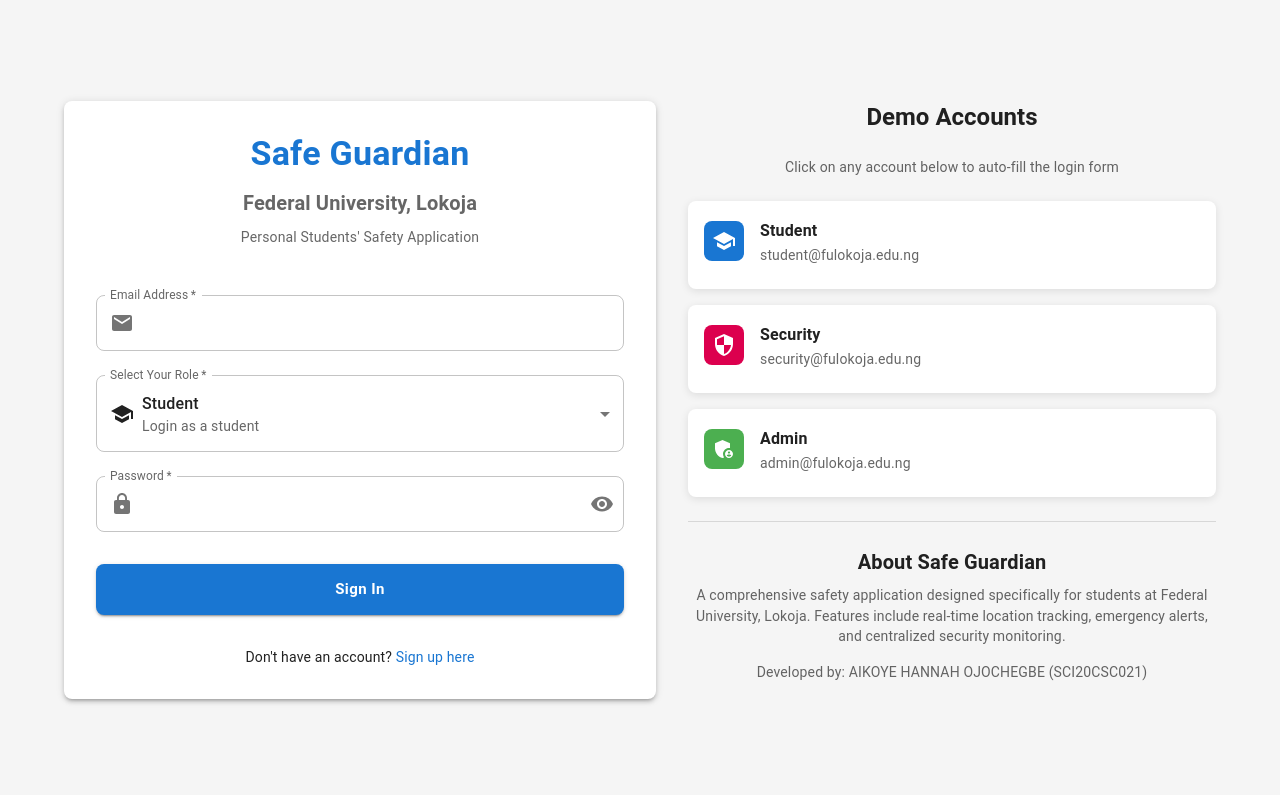
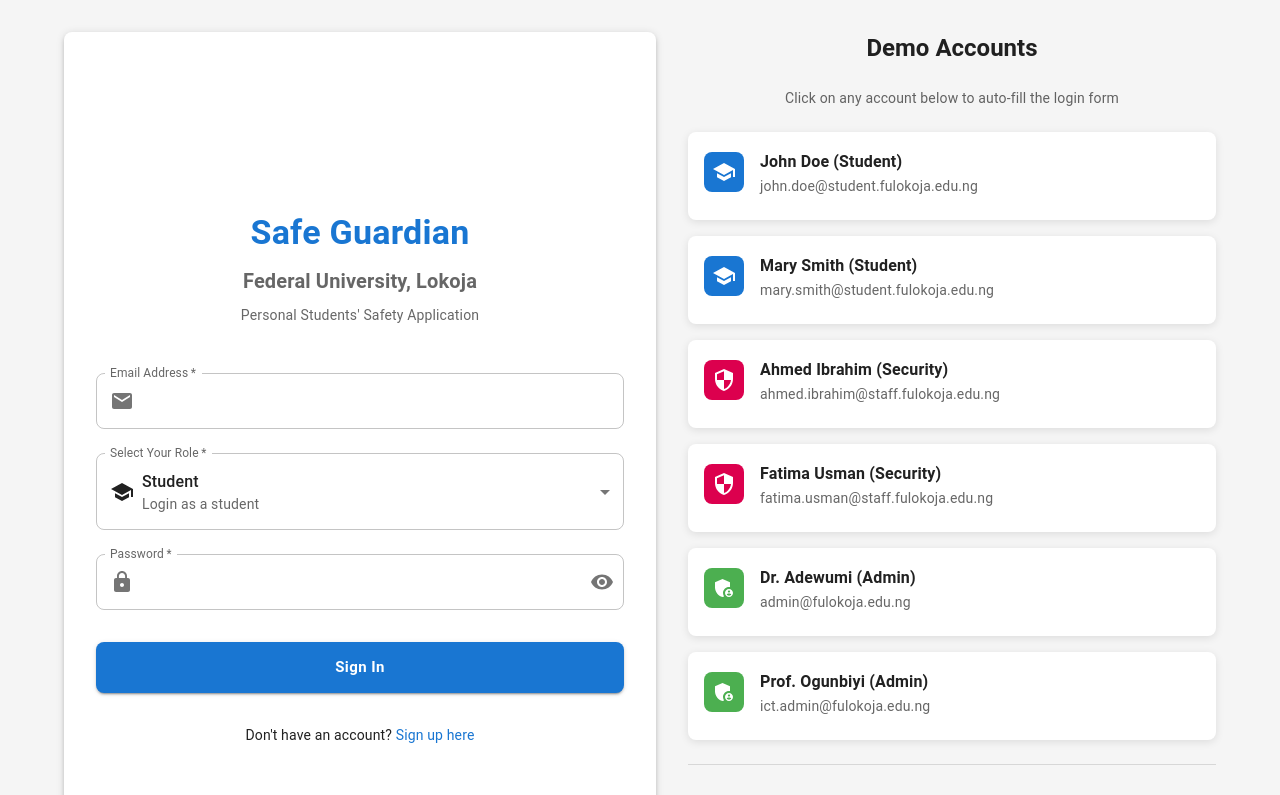
Before and after one commit to Hannah-webdev/safe-guardian, a React (Vite) app: page /login in a window 1280 px wide. Shown: the top 795 px of the page. Built offline with nearby package versions, Linux system fonts and the light colour scheme.

Commit message:
Update mock user data in Login component and authAPI; enhance SecurityDashboard and EmergencyHistory error handling; improve StudentDashboard emergency alert functionality

```diff
--- a/src/components/auth/Login.jsx
+++ b/src/components/auth/Login.jsx
@@ -78,18 +78,38 @@ const Login = () => {
     {
       role: 'Student',
       roleValue: 'student',
-      email: 'student@fulokoja.edu.ng',
+      email: 'john.doe@student.fulokoja.edu.ng',
       password: 'password123',
       icon: <School />,
       color: '#1976d2',
+      name: 'John Doe (Student)',
+    },
+    {
+      role: 'Student',
+      roleValue: 'student',
+      email: 'mary.smith@student.fulokoja.edu.ng',
+      password: 'student456',
+      icon: <School />,
+      color: '#1976d2',
+      name: 'Mary Smith (Student)',
     },
     {
       role: 'Security',
       roleValue: 'security',
-      email: 'security@fulokoja.edu.ng',
+      email: 'ahmed.ibrahim@staff.fulokoja.edu.ng',
       password: 'security123',
       icon: <Security />,
       color: '#dc004e',
+      name: 'Ahmed Ibrahim (Security)',
+    },
+    {
+      role: 'Security',
+      roleValue: 'security',
+      email: 'fatima.usman@staff.fulokoja.edu.ng',
+      password: 'security456',
+      icon: <Security />,
+      color: '#dc004e',
+      name: 'Fatima Usman (Security)',
     },
     {
       role: 'Admin',
@@ -98,6 +118,16 @@ const Login = () => {
       password: 'admin123',
       icon: <AdminPanelSettings />,
       color: '#4caf50',
+      name: 'Dr. Adewumi (Admin)',
+    },
+    {
+      role: 'Admin',
+      roleValue: 'admin',
+      email: 'ict.admin@fulokoja.edu.ng',
+      password: 'admin456',
+      icon: <AdminPanelSettings />,
+      color: '#4caf50',
+      name: 'Prof. Ogunbiyi (Admin)',
     },
   ];
 
@@ -307,7 +337,7 @@ const Login = () => {
                     </Box>
                     <Box>
                       <Typography variant="subtitle1" fontWeight="bold">
-                        {account.role}
+                        {account.name}
                       </Typography>
                       <Typography variant="body2" color="text.secondary">
                         {account.email}
--- a/src/components/security/SecurityDashboard.jsx
+++ b/src/components/security/SecurityDashboard.jsx
@@ -150,7 +150,7 @@ const SecurityDashboard = () => {
   const formatTimestamp = (timestamp) => {
     try {
       return format(new Date(timestamp), 'MMM dd, yyyy - HH:mm:ss');
-    } catch (error) {
+    } catch {
       return 'Invalid date';
     }
   };
--- a/src/components/student/EmergencyHistory.jsx
+++ b/src/components/student/EmergencyHistory.jsx
@@ -89,7 +89,7 @@ const EmergencyHistory = () => {
   const formatTimestamp = (timestamp) => {
     try {
       return format(new Date(timestamp), 'MMM dd, yyyy - HH:mm:ss');
-    } catch (error) {
+    } catch {
       return 'Invalid date';
     }
   };
--- a/src/components/student/StudentDashboard.jsx
+++ b/src/components/student/StudentDashboard.jsx
@@ -53,7 +53,6 @@ import SafetyInfo from './SafetyInfo';
 const StudentDashboard = () => {
   const { user, logout } = useAuth();
   const [currentLocation, setCurrentLocation] = useState(null);
-  const [isEmergencyMode, setIsEmergencyMode] = useState(false);
   const [silentMode, setSilentMode] = useState(false);
   const [emergencyDialog, setEmergencyDialog] = useState(false);
   const [emergencyMessage, setEmergencyMessage] = useState('');
@@ -85,8 +84,22 @@ const StudentDashboard = () => {
     }
 
     try {
+      // Get security phone numbers from localStorage or use default
+      const securityContacts = JSON.parse(localStorage.getItem('securityContacts') || '[]');
+      const defaultSecurityNumbers = [
+        '+2348023456789', // Ahmed Ibrahim
+        '+2348023456790', // Fatima Usman
+        '+2348034567890', // Dr. Adewumi
+        '+2348029629012',
+      ];
+
+      const phoneNumbers = securityContacts.length > 0
+        ? securityContacts.map(contact => contact.phone)
+        : defaultSecurityNumbers;
+
       // Simulate sending emergency alert
       const emergencyData = {
+        id: Date.now(),
         userId: user.id,
         userName: user.name,
         studentId: user.studentId,
@@ -94,6 +107,9 @@ const StudentDashboard = () => {
         message: emergencyMessage || 'Emergency assistance needed',
         timestamp: new Date().toISOString(),
         silent: silentMode,
+        status: 'active',
+        phoneNumbers: phoneNumbers,
+        sentTo: phoneNumbers.map(phone => ({ phone, status: 'sent', timestamp: new Date().toISOString() })),
       };
 
       // Store in localStorage for demo purposes
@@ -101,7 +117,21 @@ const StudentDashboard = () => {
       existingAlerts.push(emergencyData);
       localStorage.setItem('emergencyAlerts', JSON.stringify(existingAlerts));
 
-      toast.success('Emergency alert sent! Security personnel have been notified.');
+      // Simulate sending SMS to security numbers
+      const smsPromises = phoneNumbers.map(async (phone) => {
+        // Simulate SMS sending delay
+        await new Promise(resolve => setTimeout(resolve, Math.random() * 1000 + 500));
+
+        // In a real app, this would send actual SMS
+        console.log(`SMS sent to ${phone}: Emergency alert from ${user.name} at ${currentLocation.latitude}, ${currentLocation.longitude}`);
+
+        return { phone, status: 'delivered', timestamp: new Date().toISOString() };
+      });
+
+      // Wait for all SMS to be "sent"
+      await Promise.all(smsPromises);
+
+      toast.success(`Emergency alert sent! Notified ${phoneNumbers.length} security personnel.`);
       setEmergencyDialog(false);
       setEmergencyMessage('');
 
@@ -109,6 +139,11 @@ const StudentDashboard = () => {
       setTimeout(() => {
         toast.info('Security team is on their way to your location.');
       }, 2000);
+
+      // Show location details
+      setTimeout(() => {
+        toast.info(`Location: ${currentLocation.latitude.toFixed(6)}, ${currentLocation.longitude.toFixed(6)}`);
+      }, 3000);
 
     } catch (error) {
       console.error('Error sending emergency alert:', error);
--- a/src/utils/authAPI.js
+++ b/src/utils/authAPI.js
@@ -5,37 +5,73 @@ export const simulateLogin = async (email, password, role) => {
   // Simulate network delay
   await new Promise((resolve) => setTimeout(resolve, 1000));
 
-  // Mock users for demonstration
+  // Mock users for demonstration - Realistic role-based accounts
   const mockUsers = [
     {
       id: 1,
-      email: "student@fulokoja.edu.ng",
+      email: "john.doe@student.fulokoja.edu.ng",
       password: "password123",
       role: "student",
       name: "John Doe",
       studentId: "SCI20CSC001",
       department: "Computer Science",
+      level: "400",
       phone: "+2348012345678",
     },
     {
       id: 2,
-      email: "security@fulokoja.edu.ng",
-      password: "security123",
-      role: "security",
-      name: "Security Officer",
-      employeeId: "SEC001",
-      department: "Security",
+      email: "mary.smith@student.fulokoja.edu.ng",
+      password: "student456",
+      role: "student",
+      name: "Mary Smith",
+      studentId: "SCI20CSC002",
+      department: "Computer Science",
+      level: "300",
       phone: "+2348012345679",
     },
     {
       id: 3,
+      email: "ahmed.ibrahim@staff.fulokoja.edu.ng",
+      password: "security123",
+      role: "security",
+      name: "Ahmed Ibrahim",
+      employeeId: "SEC001",
+      department: "Security",
+      position: "Senior Security Officer",
+      phone: "+2348023456789",
+    },
+    {
+      id: 4,
+      email: "fatima.usman@staff.fulokoja.edu.ng",
+      password: "security456",
+      role: "security",
+      name: "Fatima Usman",
+      employeeId: "SEC002",
+      department: "Security",
+      position: "Security Supervisor",
+      phone: "+2348023456790",
+    },
+    {
+      id: 5,
       email: "admin@fulokoja.edu.ng",
       password: "admin123",
       role: "admin",
-      name: "System Administrator",
+      name: "Dr. Adewumi S.E.",
       employeeId: "ADM001",
       department: "IT",
-      phone: "+2348012345680",
+      position: "System Administrator",
+      phone: "+2348034567890",
+    },
+    {
+      id: 6,
+      email: "ict.admin@fulokoja.edu.ng",
+      password: "admin456",
+      role: "admin",
+      name: "Prof. Ogunbiyi",
+      employeeId: "ADM002",
+      department: "IT",
+      position: "ICT Administrator",
+      phone: "+2348034567891",
     },
   ];
 
@@ -58,7 +94,7 @@ export const simulateLogin = async (email, password, role) => {
       };
     }
 
-    const { password, ...userWithoutPassword } = user;
+    const { password: _password, ...userWithoutPassword } = user;
     return { success: true, user: userWithoutPassword };
   } else {
     return { success: false, message: "Invalid email or password" };
```
Also changed, not shown: 2 other files (tests, documents, lock files or other folders).
